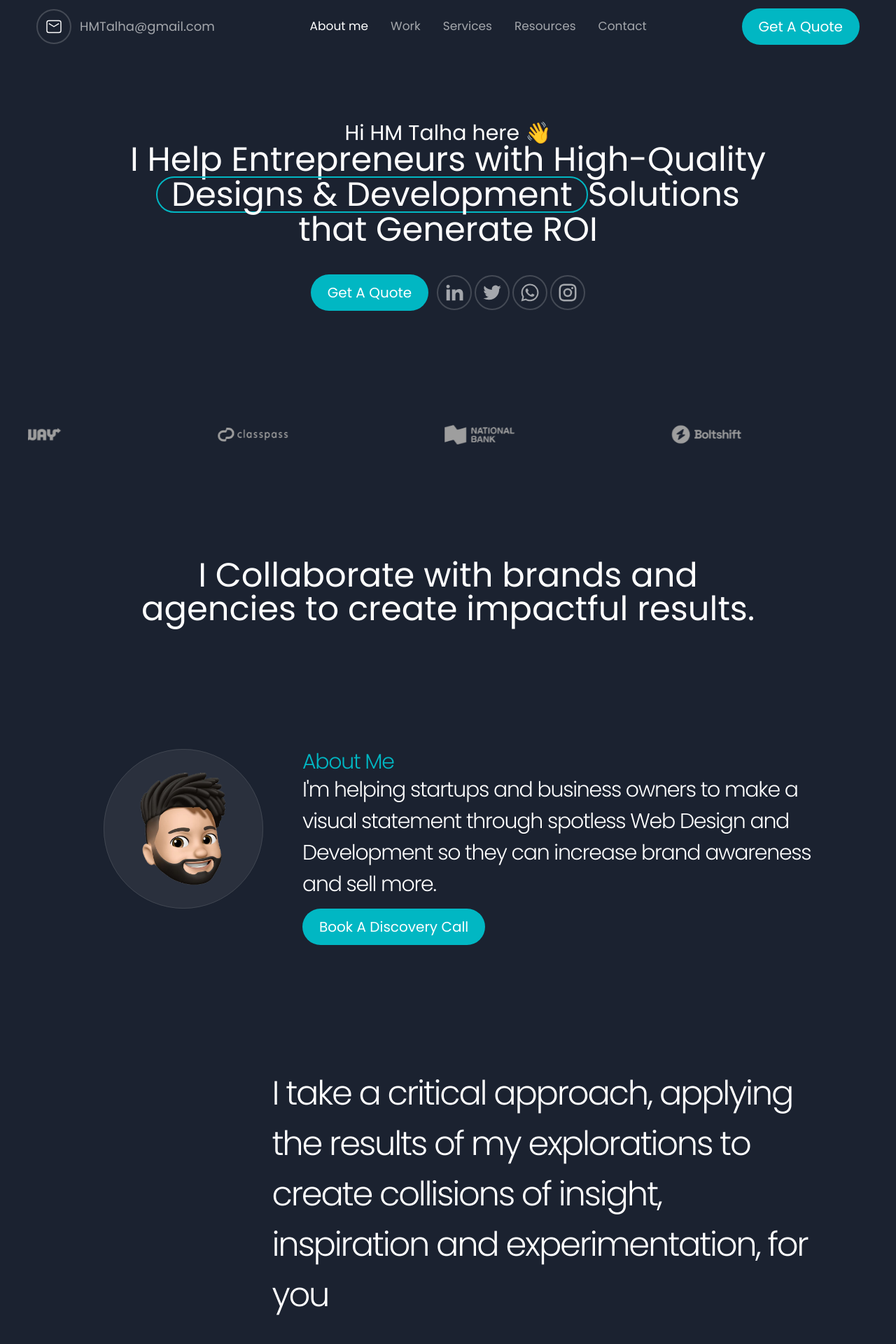
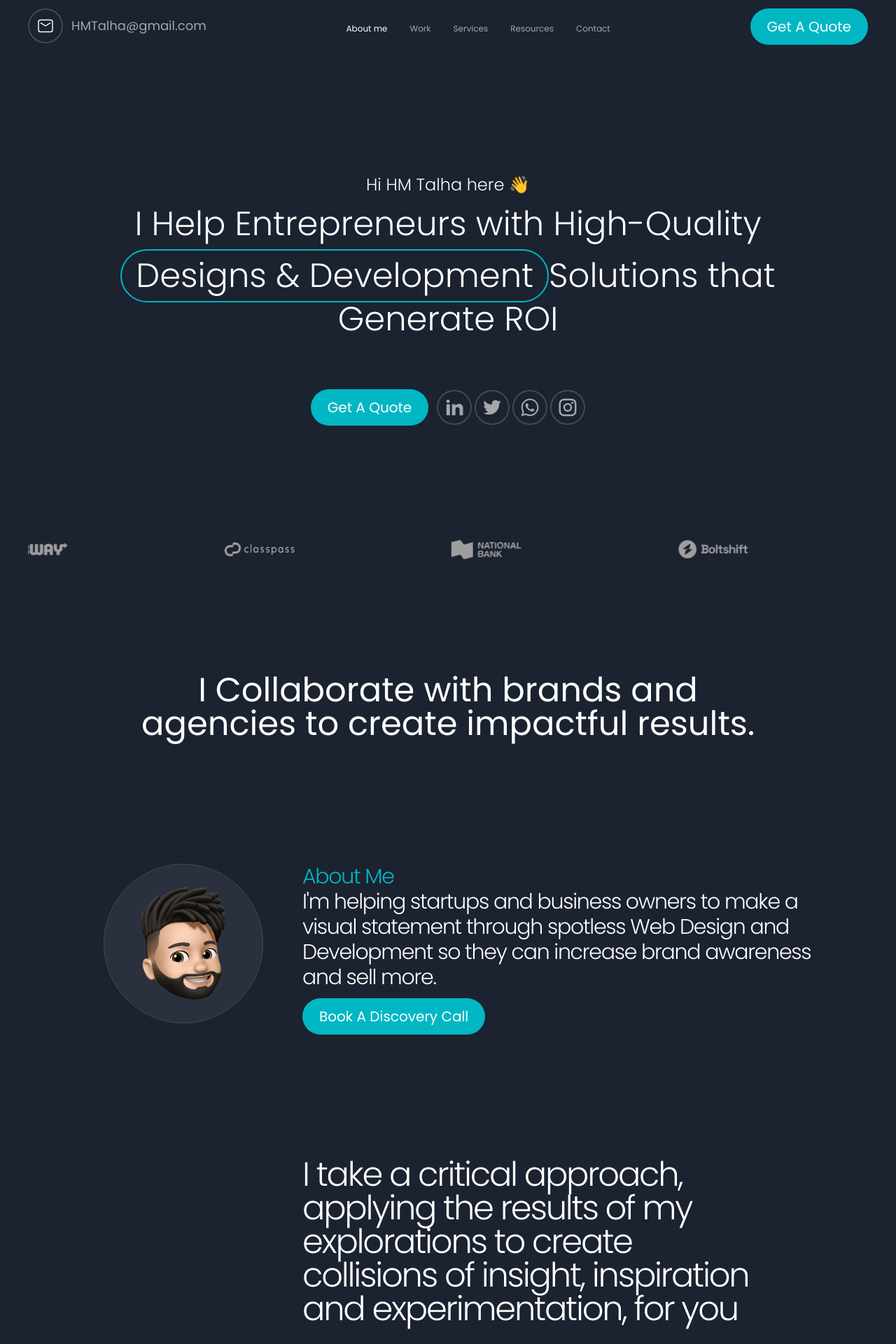
Before and after one commit to usersyedsaad/Project-1-MH-Talha, a React (Vite) app: page / in a window 1280 px wide. Shown: the top 1920 px of the page at 70% size. Built offline with nearby package versions, Linux system fonts and the light colour scheme.

Commit message:
Normalize line endings

```diff
--- a/src/Components/About.jsx
+++ b/src/Components/About.jsx
@@ -9,17 +9,17 @@ import WhatsappIcon from "../assets/svgs/WhatsappIcon.svg"
 
 const About = () => {
   return (
-    <div className="text-white  min-h-min flex flex-col justify-between items-center mt-[11vh] gap-y-40">
+    <div id='About' className="text-white  min-h-min flex flex-col justify-between items-center gap-y-40">
       {/* Main Content Section */}
-      <div className="center-div flex flex-col items-center gap-5 w-full px-[10vw] pt-[5%]">
+      <div className="center-div flex flex-col items-center gap-14 w-full px-[10vw]  mt-40  ">
         {/* Introduction Section */}
-        <div className="flex flex-col items-center">
-          <h1 className="text-center text-xl sm:text-xl md:text-2xl lg:text-2xl xl:text-3xl 2xl:text-3xl font-poppins -mb-1">
+        <div className="flex flex-col items-center gap-2">
+          <h1 className="text-center leading-normal font-[300] text-xl sm:text-xl md:text-2xl lg:text-2xl xl:text-2xl 2xl:text-3xl font-poppins -mb-1">
             Hi HM Talha here 👋
           </h1>
-          <h2 className="text-center leading-relaxed text-2xl sm:text-3xl md:text-4xl lg:text-4xl xl:text-5xl 2xl:text-6xl font-poppins">
-            I Help Entrepreneurs with <span className="inline-block">High-Quality</span>{' '}
-            <span className="border-2 px-5 py-0 border-[#01B7C3] rounded-full inline-block">
+          <h2 className="text-center leading-normal tracking-[-2.24] font-[300] text-xl sm:text-2xl md:text-3xl lg:text-4xl xl:text-5xl 2xl:text-6xl font-poppins">
+            I Help Entrepreneurs with <span className="inline-block leading-normal">High-Quality</span>{' '}
+            <span className="border-2 px-5 py-0 border-[#01B7C3] leading-normal rounded-full inline-block">
               Designs & Development
             </span>
             Solutions that Generate ROI
@@ -39,7 +39,7 @@ const About = () => {
       </div>
 
       {/* Carousel Section */}
-      <div className="w-full mt-auto mb-auto">
+      <div className="w-full ">
         <MarqueeCarousel />
       </div>
     </div>
--- a/src/Components/Aboutme.jsx
+++ b/src/Components/Aboutme.jsx
@@ -4,20 +4,21 @@ import CircleIcon from './Subcomponents/Icons/CircleIcon'
 
 const Aboutme = () => {
   return (
-    <div className='h-auto w-auto overflow-hidden text-white  flex flex-col items-center justify-between gap-44'>
-      <h2 className='text-5xl text-center w-[73%] mt-40 h-auto'>I Collaborate with brands and agencies to create impactful results.</h2>
-      <div className=' w-[85%] flex flex-col sm:flex-row justify-start items-start gap-14 ml-[3%]'>
+    <div className='h-auto w-full overflow-hidden text-white  flex flex-col items-center justify-between gap-44'>
+      <h2 className='text-2xl md:text-3xl lg:text-4xl xl:text-5xl text-center w-[73%] mt-40 h-auto'>I Collaborate with brands and agencies to create impactful results.</h2>
+      <div className=' w-[85%] flex flex-col md:flex-row justify-start items-start gap-14 ml-[3%]'>
 
         <div ><CircleIcon/></div>
         <div className='aboutme gap-3 '>
-          <h3 className='text-[#01B7C3] text-3xl font-light tracking-[-1.28px]'>About Me</h3>
-          <p className='text-3xl leading-normal font-light tracking-[-1.28px]'>I'm helping startups and business owners to make a visual statement through spotless Web Design and Development so they can increase brand awareness and sell more.</p>
+          <h3 className='text-[#01B7C3] text-lg md:text-xl lg:text-2xl xl:text-3xl font-light tracking-[-1.28px]'>About Me</h3>
+          <p className=' text-lg md:text-xl lg:text:2xl xl:text-3xl leading-normal font-light tracking-[-1.28px]'>I'm helping startups and business owners to make a visual statement through spotless Web Design and Development so they can increase brand awareness and sell more.</p>
           <Button buttonTitle="Book A Discovery Call " style={{marginTop: "12px"}}/>
         </div>
       </div>
-      <div className=' flex  w-full justify-end mb-44'>
-        <h3 className='text-5xl leading-normal w-[65.4%] font-light tracking-[-2.24px] h-auto ml-[29%] mr-[5.56%]'>I take a critical approach, applying the results of my explorations to create collisions of insight, inspiration and experimentation, for you</h3>
-
+      <div className=' flex  mr-[1%]  w-full justify-center mb-44'>
+        <div className='w-[85%] ml-[3%] gap-x-14'>
+        <h3 className='text-2xl md:text-3xl lg:text-4xl xl:text-5xl leading-normal md:w-[65.4%] font-light md:tracking-[-2.24px] h-auto mr- md:ml-[282px] xl:ml-[290px] '>I take a critical approach, applying the results of my explorations to create collisions of insight, inspiration and experimentation, for you</h3>
+        </div>
       </div>
 
     </div>
--- /dev/null
+++ b/src/Components/ContactMe.jsx
@@ -0,0 +1,9 @@
+import React from 'react'
+
+const ContactMe = () => {
+  return (
+    <div>ContactMe</div>
+  )
+}
+
+export default ContactMe
--- a/src/Components/Header.jsx
+++ b/src/Components/Header.jsx
@@ -2,11 +2,11 @@ import Brand from "./Subcomponents/Brand"
 import NavBar from "./Subcomponents/NavBar"
 const Header = () => {
   return (
-    <div className=" Header w-full  text-white h-auto fixed top-0 left-0 bg-[#1B2230]
-      sm:px-[0.5rem] md:px-[0.75rem]  lg:px-[2.5rem] flex justify-between items-center px-0.5">
+    <header className="Header fixed  w-full  text-white h-auto top-0 left-0 bg-[#1B2230]
+       flex justify-center items-center">
 
       <NavBar />
-    </div>
+    </header>
   )
 }
 
--- a/src/Components/Pages.jsx
+++ b/src/Components/Pages.jsx
@@ -2,13 +2,18 @@ import React from 'react'
 import About from './About'
 import Aboutme from './Aboutme'
 import Work from './Work'
-
+import Services from './Services'
+import Reviews from './Reviews'
+import ContactMe from './ContactMe'
 const Pages = () => {
   return (
-    <div className='MainContent overflow-hidden'>
+    <div className='MainContent flex flex-col mt-16'>
       <About/>
       <Aboutme/>
-      <Work/>
+      {/* <Services/> */}
+      {/* <Work/> */}
+      {/* <Reviews/> */}
+      {/* <ContactMe/> */}
     </div>
   )
 }
--- /dev/null
+++ b/src/Components/Reviews.jsx
@@ -0,0 +1,9 @@
+import React from 'react'
+
+const Reviews = () => {
+  return (
+    <div>Reviews</div>
+  )
+}
+
+export default Reviews
--- /dev/null
+++ b/src/Components/Services.jsx
@@ -0,0 +1,19 @@
+import React from 'react'
+import Card from './Subcomponents/Icons/Card'
+
+const Services = () => {
+  return (
+    <div className='text-white  min-h-min  w-full flex flex-col gap-20 px-5'>
+      <h3 className='tracking-[-2.24px] font-light leading-normal text-5xl'>I can help you with ...</h3>
+      <div className='min-h-min grid grid-cols-1 sm:grid-cols-2  md:grid-cols-3  gap-y-[9.6%] gap-x-[2.5%]'>
+        <Card/>
+        <Card/>
+        <Card/>
+        <Card/>
+        <Card/>
+      </div>
+    </div>
+  )
+}
+
+export default Services
--- a/src/Components/Subcomponents/Brand.jsx
+++ b/src/Components/Subcomponents/Brand.jsx
@@ -4,8 +4,8 @@ import EmailIcon from "../../assets/svgs/EmailIcon.svg"
 
 const Brand = ({ title }) => {
   return (
-    <a href="#" className="">
-      <div className="inline-flex justify-between items-center gap-3 min-w-min">
+    <a href="#" className="flex items-start justify-start mb-auto">
+      <div className="inline-flex justify-between items-center gap-3 min-w-min ">
         <Icon imgUrl={EmailIcon}/>
         <p className="text-[#A4A7AC] text-xs sm:text-base md:text-base lg:text-lg">HMTalha@gmail.com</p>
       </div>
--- a/src/Components/Subcomponents/Icons/CircleIcon.jsx
+++ b/src/Components/Subcomponents/Icons/CircleIcon.jsx
@@ -1,11 +1,8 @@
-import React from 'react';
-
 const CircleIcon = () => {
   return (
     <svg
+      className="md:w-[228px] md:h-[228px] w-[50%] h-[50%]"
       xmlns="http://www.w3.org/2000/svg"
-      width="228"
-      height="228"
       viewBox="0 0 228 228"
       fill="none"
     >
--- a/src/Components/Subcomponents/NavBar.jsx
+++ b/src/Components/Subcomponents/NavBar.jsx
@@ -12,14 +12,14 @@ const NavBar = () => {
   };
 
   return (
-    <div className="flex items-center justify-between w-full h-auto m-3 ">
+    <div className="NavBar w-[93.75%]  flex items-center justify-between h-auto m-3 ">
       <Brand />
-      <div className={`min-w-[25%] topnav ${isResponsive ? 'responsive' : ''}`} id="myTopnav">
-        <a href="#About" className="active">About me</a>
-        <a href="#work">Work</a>
-        <a href="#services">Services</a>
-        <a href="#resources">Resources</a>
-        <a href="#contact">Contact</a>
+      <div className={`min-w-[25%]  topnav ${isResponsive ? 'responsive' : ''}`} id="myTopnav">
+        <a href="#About" className="active mt-1.5">About me</a>
+        <a href="#work" className="mt-1.5">Work</a>
+        <a href="#services" className="mt-1.5">Services</a>
+        <a href="#resources" className="mt-1.5">Resources</a>
+        <a href="#contact" className="mt-1.5">Contact</a>
         {/* Hamburger icon */}
         <a href="javascript:void(0);" className="icon" onClick={toggleNav}>
           <i className=" fa fa-bars items-center justify-between mt-2"></i>
--- a/src/Components/Work.jsx
+++ b/src/Components/Work.jsx
@@ -1,17 +1,12 @@
 import React from 'react'
-import Card from './Subcomponents/Icons/Card'
-
 const Work = () => {
   return (
-    <div className='text-white  h-auto w-full flex flex-col gap-20'>
-      <h3 className='tracking-[-2.24px] font-light leading-normal text-5xl'>I can help you with ...</h3>
-      <div className='min-h-min grid grid-cols-1 sm:grid-cols-2  md:grid-cols-3  gap-y-[9.6%] gap-x-[2.5%]'>
-        <Card/>
-        <Card/>
-        <Card/>
-        <Card/>
-        <Card/>
+    <div className='bg-red-300 text-white w-full '>
+      <div className='flex flex-col justify-between'>
+        <h4>My Work</h4>
+        <p>A piece from my selection of favorites</p>
       </div>
+      <div></div>
     </div>
   )
 }
--- a/src/index.css
+++ b/src/index.css
@@ -70,7 +70,7 @@ html {
   text-align: center;
   padding: 0 1rem;
   text-decoration: none;
-  font-size: 17px;
+  font-size: 12px;
   font-family: "Poppins", "Arial", "serif";
 }
 
@@ -96,7 +96,7 @@ html {
   .topnav a.icon {
     float: right;
     display: block;
-    font-size: 12px;
+    font-size: 17px;
   }
 }
 
@@ -115,17 +115,18 @@ html {
     float: none;
     display: block;
     text-align: left;
-    margin-top: 10px;
+    /* margin-top: 10px; */
     margin-bottom: 5px;
     padding-right: 6px;
   }
 }
 @media screen and (max-width: 1024px) {
+
   .topnav.topnav.responsive a {
-    margin-top: 5px;
+    /* margin-top: 5px; */
     margin-bottom: 5px;
     padding-right: 5px;
-    margin-top: 10px;
+    /* margin-top: 10px; */
   }
 }
 
```
